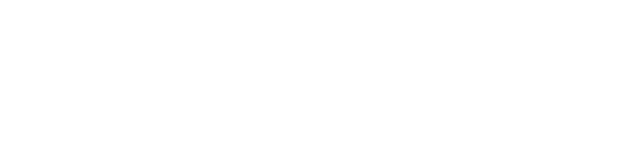
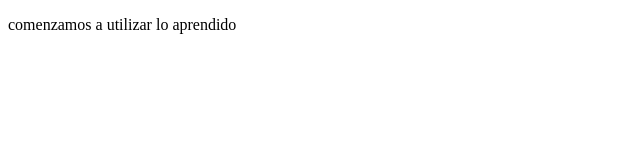
Before and after one commit to carlocks12/inicio-de-git, a plain HTML site: page index.html in a window 1280 px wide. Shown: the whole page, without its empty margins (0-640 px from the left). Drawn offline with Linux system fonts and the light colour scheme.

Commit message:
se agrego el primer parrafo

```diff
--- a/index.html
+++ b/index.html
@@ -4,6 +4,7 @@
     <meta charset="UTF-8">
     <meta name="viewport" content="width=device-width, initial-scale=1.0">
     <title>curso de git</title>
+    <p>comenzamos a utilizar lo aprendido</p>
 </head>
 <body>
 
```
